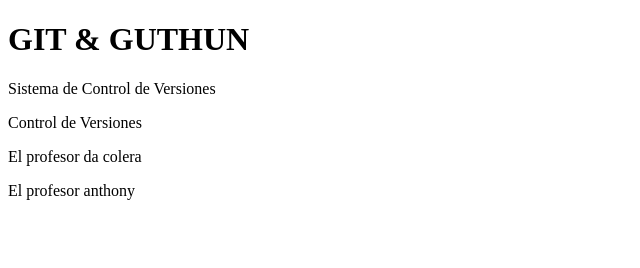
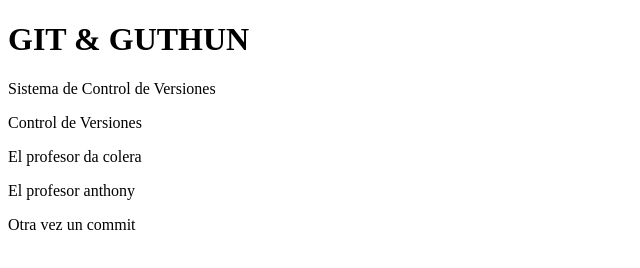
Before and after one commit to ricardo94cosme/link, a plain HTML site: page index.html in a window 1280 px wide. Shown: the whole page, without its empty margins (0-640 px from the left). Drawn offline with Linux system fonts and the light colour scheme.

Commit message:
otra ves el commit

```diff
--- a/index.html
+++ b/index.html
@@ -12,5 +12,6 @@
     <p>Control de Versiones</p>
     <b1>El profesor da colera</b1>
     <p>El profesor anthony</p>
+    <p>Otra vez un commit</p>
 </body>
 </html>
```
